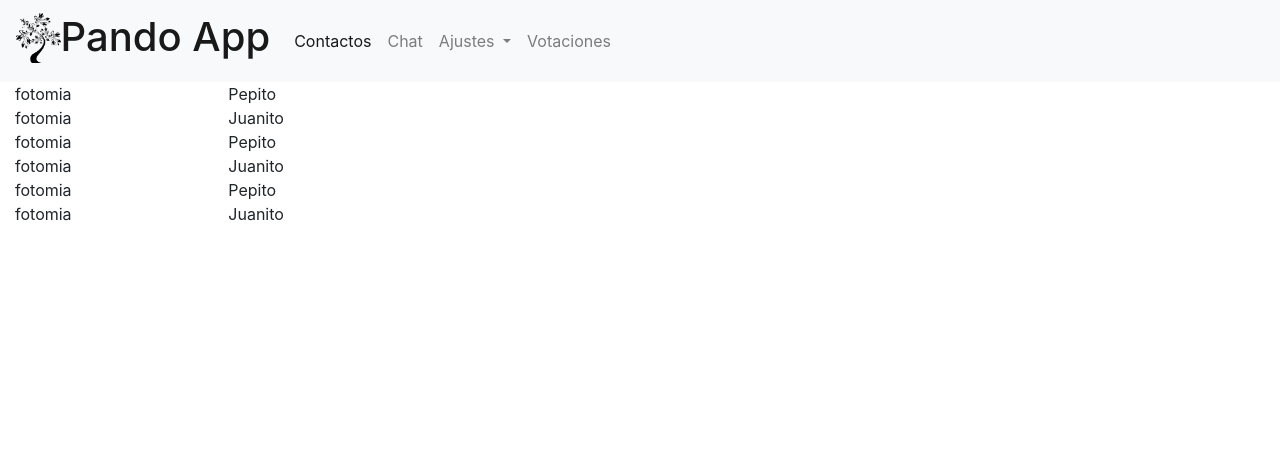
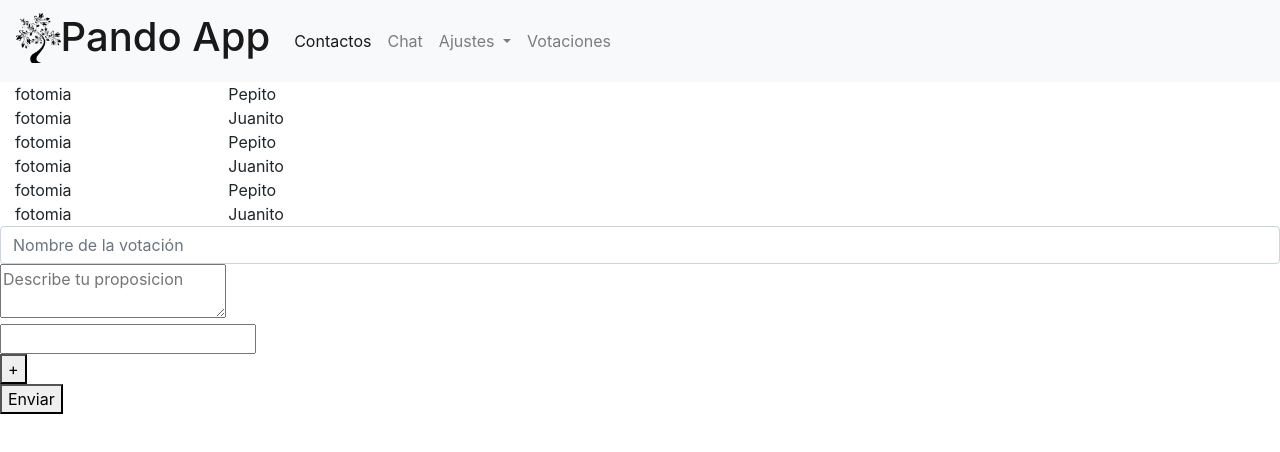
Before and after one commit to miriamvalera/pandoApp, an Angular app in the folder pandoApp/: page /votaciones in a window 1280 px wide. Shown: the top 452 px of the page. Built offline with nearby package versions, Linux system fonts and the light colour scheme.

Commit message:
fix de votots y formulario reactivo Service extra btn

```diff
--- a/pandoApp/src/app/app.component.html
+++ b/pandoApp/src/app/app.component.html
@@ -3,3 +3,5 @@
 <main>
     <contactos></contactos>
 </main>
+
+<votaciones></votaciones>
--- a/pandoApp/src/app/app.module.ts
+++ b/pandoApp/src/app/app.module.ts
@@ -1,12 +1,13 @@
 import { BrowserModule } from '@angular/platform-browser';
 import { NgModule } from '@angular/core';
 import { HttpClientModule } from '@angular/common/http';
+import { FormsModule, ReactiveFormsModule} from '@angular/forms';
 
 import { AppRoutingModule } from './app-routing.module';
+
 import { AppComponent } from './app.component';
 import { ContactosComponent } from './contactos/contactos.component';
 import { CabeceraComponent } from 'src/app/cabecera/cabecera.component';
-import { FormsModule} from '@angular/forms';
 import { VotacionesComponent } from './votaciones/votaciones.component';
 
 @NgModule({
@@ -20,7 +21,8 @@ import { VotacionesComponent } from './votaciones/votaciones.component';
     BrowserModule,
     AppRoutingModule,
     HttpClientModule,
-    FormsModule
+    FormsModule,
+    ReactiveFormsModule
   ],
   providers: [],
   bootstrap: [AppComponent]
--- a/pandoApp/src/app/modelos/voto.ts
+++ b/pandoApp/src/app/modelos/voto.ts
@@ -2,7 +2,7 @@ export class Voto{
     constructor(
             idF: number,
             tVotacion: string,
-            opcionVot: string,
+            opcionVot: string[],
             descVot: string
 
     ){}
--- a/pandoApp/src/app/servicios/votaciones.service.ts
+++ b/pandoApp/src/app/servicios/votaciones.service.ts
@@ -10,7 +10,7 @@ import { VotacionesComponent } from '../votaciones/votaciones.component';
 export class VotacionesService {
 
   private _votaciones=[
-    new Voto(1,'Este restaurante es una mierda', 'ir a Cenar', 'si')
+    new Voto(1,'Este restaurante es una mierda', ['ir a Cenar','pepe'], 'si')
   ];
 
   constructor(private _http:HttpClient) { }
--- a/pandoApp/src/app/votaciones/votaciones.component.html
+++ b/pandoApp/src/app/votaciones/votaciones.component.html
@@ -1,9 +1,11 @@
-<h3>Crea una votacion</h3>
-<form #votacionForm="ngForm" (ngSubmit)="generaVotacion(votacionForm)">
-  <div><input type="text" [(ngModel)]="nuevaVotacion.tVotacion" name="tVotacion" placeholder="Nombre de la votación"></div>
-  <div><textarea [(ngModel)]="nuevaVotacion.descVot" name="descVot" placeholder="Describe tu proposicion"></textarea></div>
-  <div><input type="radio" [(ngModel)]="nuevaVotacion.opcionVot" name="opcionVot">Opcion1</div>
-  <div><input type="radio" [(ngModel)]="nuevaVotacion.opcionVot" name="opcionVot">Opcion2</div>
-  <div><button [disabled]="!votacionForm.valid">Enviar</button></div>
-  <div><button>+</button></div>
+<form [formGroup]="votacionForm" (ngSubmit)="generaVotacion()">
+  <div>
+    <input type="text" name="tVotacion" placeholder="Nombre de la votación" class="form-control" formControlName="titVotacion">
+  </div>
+  <div><textarea name="descVot" placeholder="Describe tu proposicion" formControlName="descVotacion"></textarea></div>
+  <div formArrayName="opciones" *ngFor="let aO of votacionForm.get('opciones').controls; let i = index;">
+      <input type="text" [formControlName]="i">
+    </div>
+  <div><button (click)="addOpcion()">+</button></div>
+  <div><button type="submit">Enviar</button></div>
 </form>
--- a/pandoApp/src/app/votaciones/votaciones.component.ts
+++ b/pandoApp/src/app/votaciones/votaciones.component.ts
@@ -2,6 +2,7 @@ import { Component, OnInit } from '@angular/core';
 import { Voto } from '../modelos/voto';
 import { Router } from '@angular/router';
 import { VotacionesService } from '../servicios/votaciones.service';
+import { FormBuilder, FormGroup, FormArray, FormControl } from '@angular/forms';
 
 @Component({
   selector: 'votaciones',
@@ -10,19 +11,33 @@ import { VotacionesService } from '../servicios/votaciones.service';
 })
 export class VotacionesComponent implements OnInit {
 
-  nuevaVotacion= new Voto(0,'null','Este restaurante es una mierda','si');
+  nuevaVotacion = new Voto(0, 'null', ['Este restaurante es una mierda'], 'si');
 
-  constructor(private _votaServ:VotacionesService, private _router:Router) {}
+  opcionesVotos = [];
+  constructor(private _votaServ: VotacionesService, private _router: Router, private formBuilder: FormBuilder) { }
 
+  votacionForm: FormGroup;
+  opciones: FormArray;
 
   ngOnInit() {
-  }
+    this.opciones= this.formBuilder.array([new FormControl()])
 
-  generaVotacion(elForm){
-    this._votaServ.addVotoToApi(this.nuevaVotacion).subscribe(unaVotacion =>{
-      console.log('respuesta post:',unaVotacion);
-      this._router.navigate(['/votaciones']);
+    this.votacionForm = new FormGroup({
+      titVotacion: new FormControl(),
+      descVotacion: new FormControl(),
+      opciones: this.opciones
     });
   }
 
+  generaVotacion() {
+    const campos = this.votacionForm.controls;
+    console.log('campos:',campos,this);
+  }
+
+  addOpcion(): void {
+    this.opciones = this.votacionForm.get('opciones') as FormArray;
+    this.opciones.push(new FormControl());
+  }
+
+
 }
```
